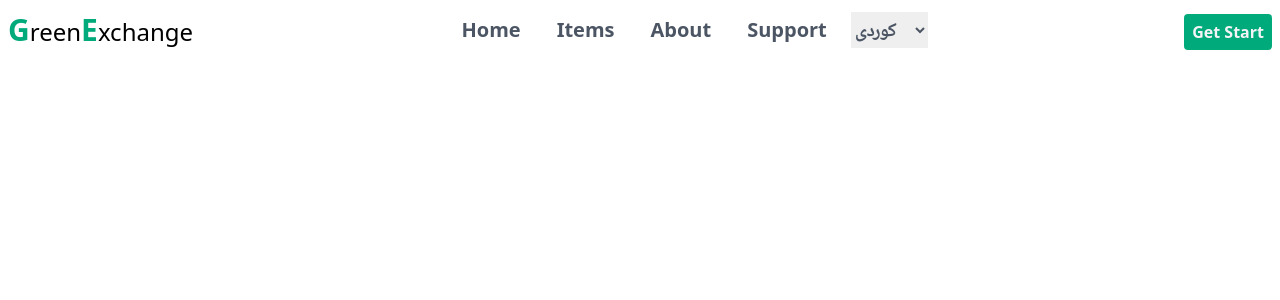
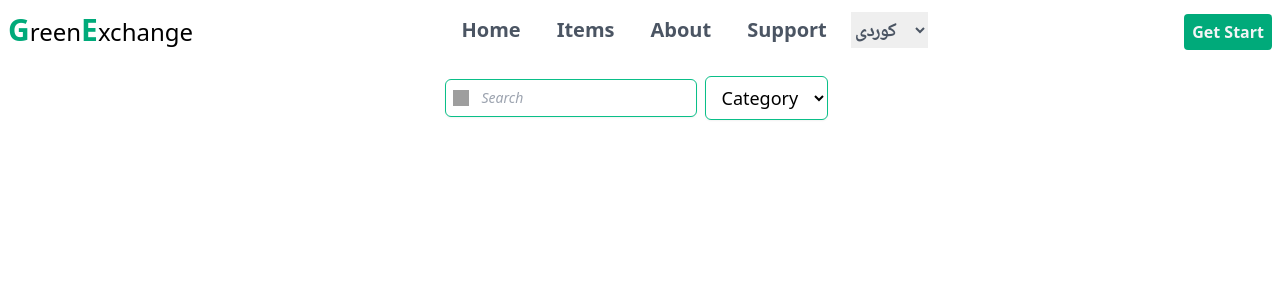
Before and after one commit to yahyahewa/Green_Exchnage_Front_End_React, a React app: page / in a window 1280 px wide. Shown: the top 300 px of the page. Built offline with nearby package versions, Linux system fonts and the light colour scheme; grey boxes are pictures that could not be loaded; the HTML template or start-up script is replaced by a standard one.

Commit message:
Create a Banner Component

```diff
--- a/package.json
+++ b/package.json
@@ -12,6 +12,7 @@
   "dependencies": {
     "react": "^18.2.0",
     "react-dom": "^18.2.0",
+    "react-icons": "^4.10.1",
     "react-password-strength-bar": "^0.4.1",
     "react-router": "^6.14.2",
     "react-router-dom": "^6.14.2",
--- a/src/assets/Data.js
+++ b/src/assets/Data.js
@@ -4,7 +4,7 @@ export const Navlink = [
     Title: "Home",
     Style:
       "block px-3 py-2 text-xl rounded active:text-jade-200 font-bold hover:text-jade-400 hover:text-jade-900 focus:outline-none focus:text-jade-600 focus:font-semibold",
-    Link: "home",
+    Link: "/",
   },
   {
     id: 2,
--- /dev/null
+++ b/src/components/FilterAndSearch/Banner.jsx
@@ -0,0 +1,16 @@
+import React from "react";
+import Search from "./Search/Search";
+import Filter from "./Filter/Filter";
+
+const Banner = () => {
+  return (
+    <>
+      <div className="md:w-full flex pt-4 items-center justify-center px-2">
+        <Search />
+        <Filter />
+      </div>
+    </>
+  );
+};
+
+export default Banner;
--- /dev/null
+++ b/src/components/FilterAndSearch/Filter/Filter.jsx
@@ -0,0 +1,17 @@
+import React from "react";
+
+const Filter = () => {
+  return (
+    <div className="px-2 ">
+      <select className="  block bg-white w-full px-3 border border-jade-500 rounded-md py-2  pr-3 shadow-sm md:text-lg focus:outline-none focus:border-jade-500 focus:ring-jade-500 focus:ring-1 text-sm">
+        <option> Category</option>
+        <option value="">Filter</option>
+        <option value="">filter</option>
+        <option value="">filter</option>
+        <option value="">filter</option>
+      </select>
+    </div>
+  );
+};
+
+export default Filter;
--- /dev/null
+++ b/src/components/FilterAndSearch/Search/Search.jsx
@@ -0,0 +1,20 @@
+const Search = () => {
+  return (
+    <div className="relative  flex ">
+      <div className="absolute flex ml-2 items-center justify-start h-full">
+        <img
+          className="w-4 h-4 fill-current "
+          src="https://cdn3.iconfinder.com/data/icons/feather-5/24/search-512.png"
+          alt="search"
+        />
+      </div>
+      <input
+        type="text"
+        placeholder="Search "
+        className="placeholder:px-1 p-8 placeholder:italic  placeholder:text-gray-400 block bg-white w-full  border border-jade-500 rounded-md py-2  pr-4  shadow-sm   focus:outline-none focus:border-jade-500 focus:ring-jade-500 focus:ring-1 text-sm"
+      />
+    </div>
+  );
+};
+
+export default Search;
--- a/src/components/navbar/Navbar.jsx
+++ b/src/components/navbar/Navbar.jsx
@@ -16,8 +16,8 @@ const Navbar = () => {
   };
 
   return (
-    <nav className="flex justify-between items-center py-1 px-2 relative">
-      <Link to="/" className="flex sm:flex-row items-start justify-center">
+    <nav className="flex justify-between  items-center py-1 px-2 relative">
+      <Link to="/" className="flex sm:flex-row items-start justify-center ">
         <span className="self-center text-jade-600 text-3xl font-bold">G</span>
         <span className="text-black text-2xl pt-1 hidden sm:block">reen</span>
         <span className="text-jade-600 text-3xl font-bold">E</span>
@@ -53,7 +53,7 @@ const Navbar = () => {
         </select>
       </article>
       {/* ------ humbergr menu , get start image account----------------- */}
-      <article className="box-border flex justify-center items-center gap-2 pt-1">
+      <article className="box-border flex  justify-center items-center gap-2 pt-1">
         <Link
           to={localStorage.getItem("isUser") ? "/donate" : "/signup"}
           className={`bg-jade-600 text-gray-100 p-2 py-[6px] rounded font-bold`}
--- a/src/pages/Home.jsx
+++ b/src/pages/Home.jsx
@@ -1,7 +1,7 @@
-import React from "react";
-import Navbar from "../components/navbar/Navbar";
+import Banner from "../components/FilterAndSearch/Banner";
+
 function Home() {
-  return <div></div>;
+  return <Banner />;
 }
 
 export default Home;
```
Also changed, not shown: 1 other file (tests, documents, lock files or other folders).
